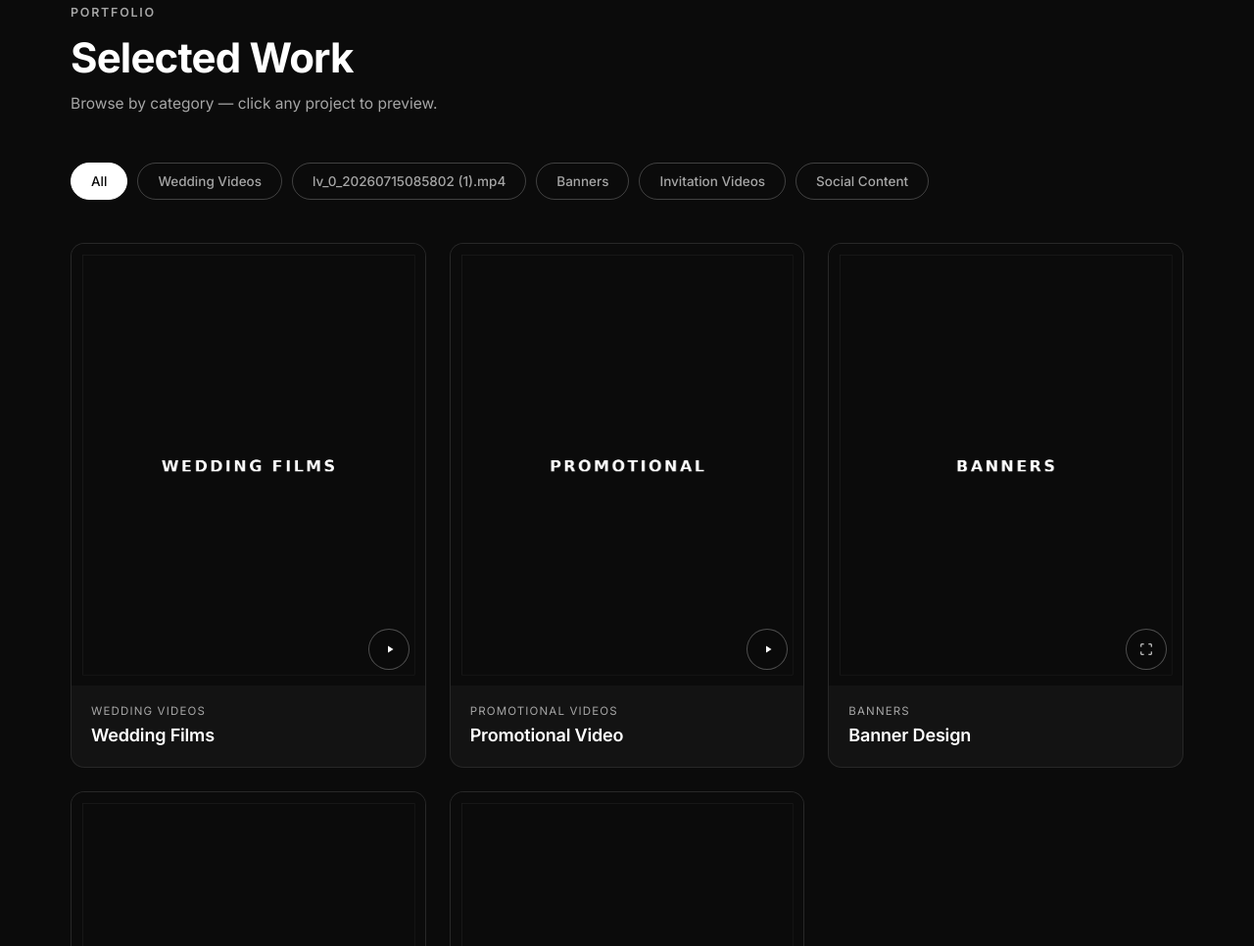
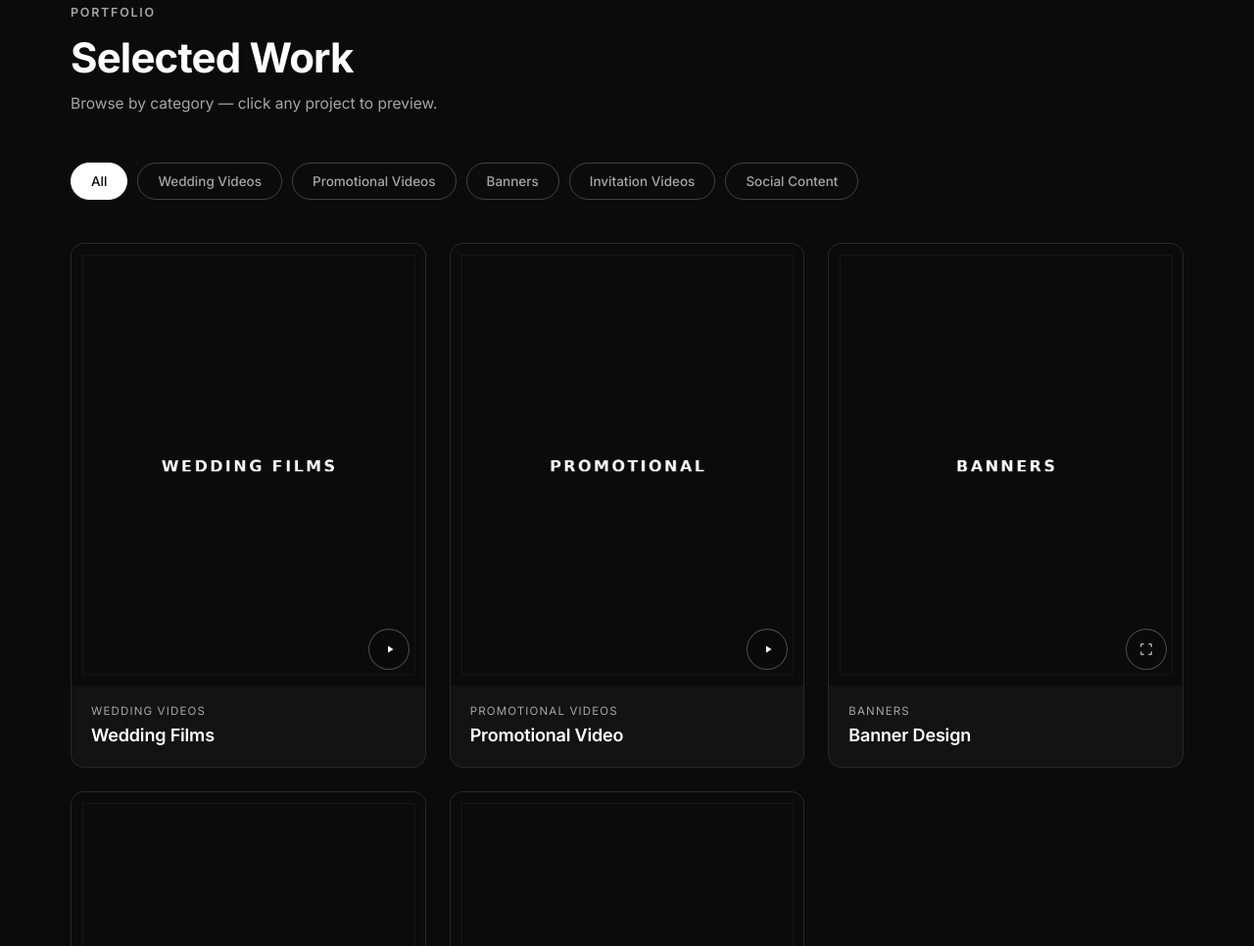
Before and after one commit to abhay404xx/port, a plain HTML site: page index.html in a window 1280 px wide. Shown: the part 918-1884 px from the top of the page at 98% size. Drawn offline with Linux system fonts and the light colour scheme; files whose address does not match are found by name.

Commit message:
Rename promo button text to 'Promotional Videos'

```diff
--- a/index.html
+++ b/index.html
@@ -121,7 +121,7 @@
       <div class="filters reveal" id="filters" role="tablist" aria-label="Portfolio categories">
         <button class="filter is-active" data-filter="all">All</button>
         <button class="filter" data-filter="wedding">Wedding Videos</button>
-        <button class="filter" data-filter="promo">lv_0_20260715085802 (1).mp4</button>
+        <button class="filter" data-filter="promo">Promotional Videos</button>
         <button class="filter" data-filter="banner">Banners</button>
         <button class="filter" data-filter="invitation">Invitation Videos</button>
         <button class="filter" data-filter="social">Social Content</button>
```
